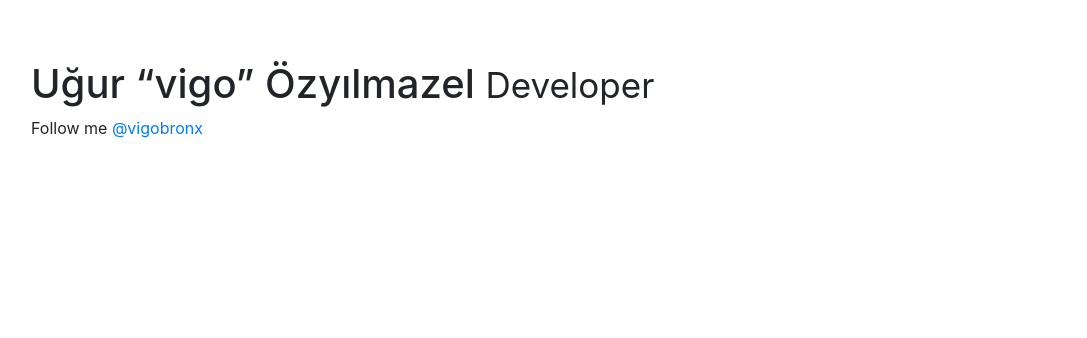
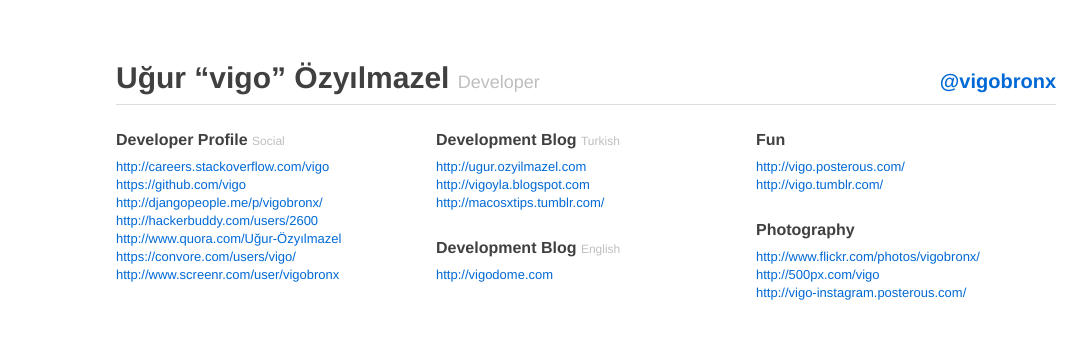
Before and after one commit to vigo/vigo.github.com, a plain HTML site: page index.html in a window 1280 px wide. Shown: the whole page, without its empty margins (54-1141 px from the left). Drawn offline with nearby package versions, Linux system fonts and the light colour scheme.

Commit message:
flickr link fix

```diff
--- a/index.html
+++ b/index.html
@@ -10,8 +10,18 @@
     <script src="http://html5shim.googlecode.com/svn/trunk/html5.js"></script>
     <![endif]-->
     <!-- Le styles -->
-    <link href="http://twitter.github.com/bootstrap/1.4.0/bootstrap.css" rel="stylesheet">
-    <!-- <link rel="stylesheet" href="css/bootstrap.min.css?v1.4.0"> -->
+    <!-- <link href="http://twitter.github.com/bootstrap/1.4.0/bootstrap.css" rel="stylesheet"> -->
+
+
+
+    <link rel="stylesheet" href="css/bootstrap.min.css?v1.4.0">
+    <script src="https://ajax.googleapis.com/ajax/libs/jquery/1.7.1/jquery.min.js"></script>
+    <script>
+        $(document).ready(function() {
+            $(".external-open a").attr('target', "_blank");
+        });
+
+    </script>
     <style type="text/css" media="screen">
         section {
             padding-top: 60px;
@@ -25,6 +35,10 @@
         .debug-a {
             background: #eee;
         }
+
+        .twitter-name {
+            font-size: 20px;
+        }
     </style>
 </head>
 <body>
@@ -32,9 +46,51 @@
     <div class="container">
         <section id="site-short-info">
             <div class="page-header">
-                <h1>Uğur &ldquo;vigo&rdquo; Özyılmazel <small>Developer</small></h1>
+                <h1>Uğur &ldquo;vigo&rdquo; Özyılmazel <small>Developer</small><span class="pull-right"><a class="twitter-name" href="http://twitter.com/vigobronx" title="Follow me!">@vigobronx</a></span></h1>
             </div>
-            <p>Follow me <a href="http://twitter.com/vigobronx">@vigobronx</a></p>
+            <div class="row">
+                <div class="span-one-third">
+                    <h4>Developer Profile <small>Social</small></h4>
+                    <ul class="unstyled">
+                        <li><a href="http://careers.stackoverflow.com/vigo">http://careers.stackoverflow.com/vigo</a></li>
+                        <li><a href="https://github.com/vigo">https://github.com/vigo</a></li>
+                        <li><a href="http://djangopeople.me/p/vigobronx/">http://djangopeople.me/p/vigobronx/</a></li>
+                        <li><a href="http://hackerbuddy.com/users/2600">http://hackerbuddy.com/users/2600</a></li>
+                        <li><a href="http://www.quora.com/Uğur-Özyılmazel">http://www.quora.com/Uğur-Özyılmazel</a></li>
+                        <li><a href="https://convore.com/users/vigo/">https://convore.com/users/vigo/</a></li>
+                        <li><a href="http://www.screenr.com/user/vigobronx">http://www.screenr.com/user/vigobronx</a></li>
+                    </ul>
+                </div>
+                <div class="span-one-third">
+                    <h4>Development Blog <small>Turkish</small></h4>
+                    <ul class="unstyled external-open">
+                        <li><a href="http://ugur.ozyilmazel.com/" title="Blog">http://ugur.ozyilmazel.com</a></li>
+                        <li><a href="http://vigoyla.blogspot.com/" title="Blog">http://vigoyla.blogspot.com</a></li>
+                        <li><a href="http://macosxtips.tumblr.com/" title="Mac OS X Tips">http://macosxtips.tumblr.com/</a></li>
+                    </ul>
+
+                    <h4>Development Blog <small>English</small></h4>
+                    <ul class="unstyled external-open">
+                        <li><a href="http://vigodome.com" title="Development Blog">http://vigodome.com</a></li>
+                    </ul>
+
+                </div>
+                <div class="span-one-third">
+                    <h4>Fun</h4>
+                    <ul class="unstyled external-open">
+                        <li><a href="http://vigo.posterous.com/" title="Photo blog">http://vigo.posterous.com/</a></li>
+                        <li><a href="http://vigo.tumblr.com/" title="Misc blog">http://vigo.tumblr.com/</a></li>
+                    </ul>
+
+                    <h4>Photography</h4>
+                    <ul class="unstyled external-open">
+                        <li><a href="http://www.flickr.com/photos/vigobronx/">http://www.flickr.com/photos/vigobronx/</a></li>
+                        <li><a href="http://500px.com/vigo">http://500px.com/vigo</a></li>
+                        <li><a href="http://vigo-instagram.posterous.com/">http://vigo-instagram.posterous.com/</a></li>
+                    </ul>
+
+                </div>
+            </div>
         </section>
 
     </div>
```
Also changed, not shown: resume/index.html (+1 -1 lines).
